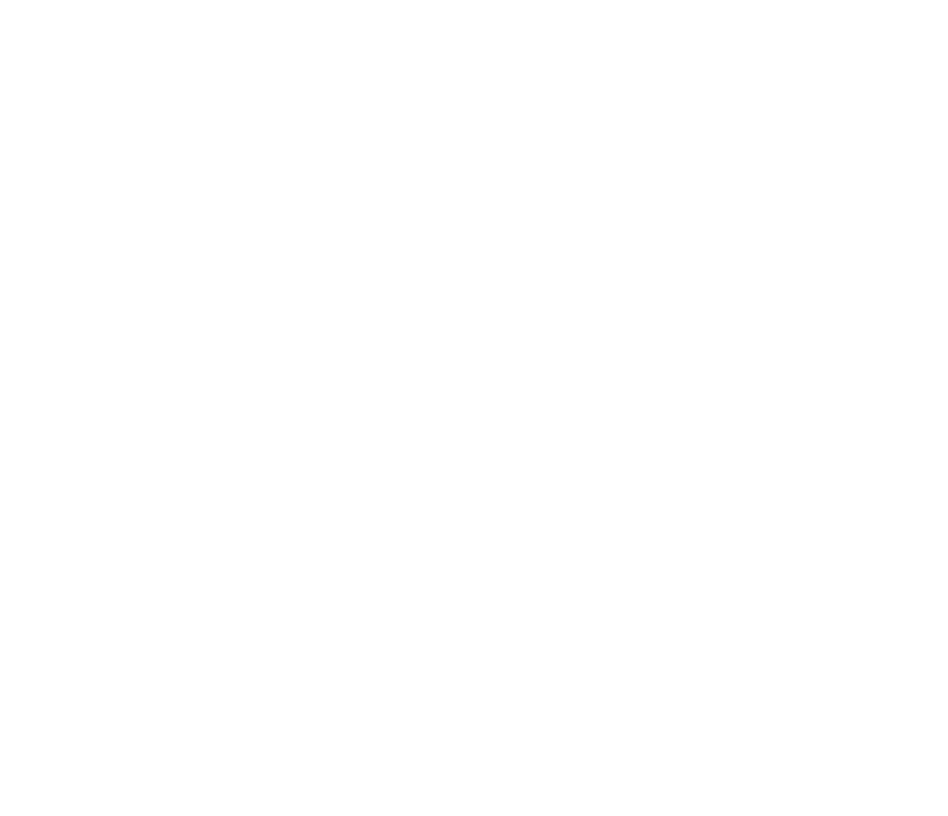
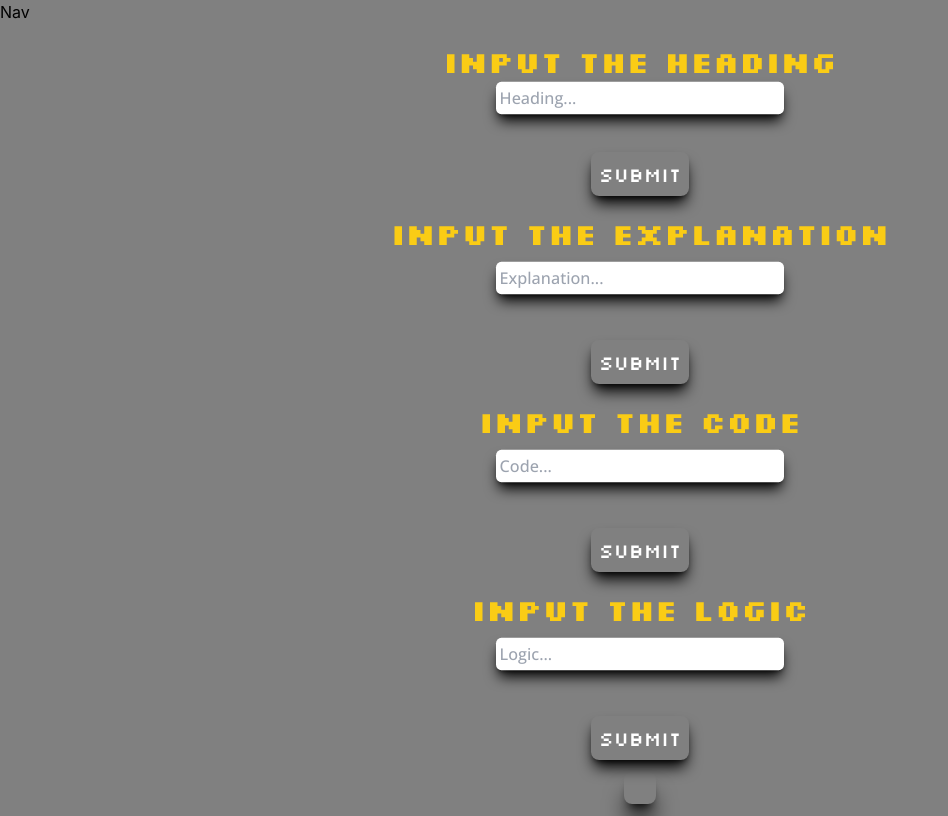
Before and after one commit to Arinji2/Staff-InfoBot, a React (Create React App) app: page /CreateProgram in a window 1280 px wide. Before the commit this address had no page. Shown: the whole page, without its empty margins (0-948 px from the left). Built offline with nearby package versions, Linux system fonts and the light colour scheme.

Commit message:
Add Creator Page for Writers

```diff
--- a/src/App.css
+++ b/src/App.css
@@ -1,38 +1,9 @@
-.App {
-  text-align: center;
+@import url("https://fonts.googleapis.com/css2?family=Open+Sans:wght@500&family=Silkscreen:wght@400;700&display=swap");
+
+.os {
+  font-family: "Silkscreen", cursive;
 }
 
-.App-logo {
-  height: 40vmin;
-  pointer-events: none;
+.content {
+  font-family: "Open Sans", sans-serif;
 }
-
-@media (prefers-reduced-motion: no-preference) {
-  .App-logo {
-    animation: App-logo-spin infinite 20s linear;
-  }
-}
-
-.App-header {
-  background-color: #282c34;
-  min-height: 100vh;
-  display: flex;
-  flex-direction: column;
-  align-items: center;
-  justify-content: center;
-  font-size: calc(10px + 2vmin);
-  color: white;
-}
-
-.App-link {
-  color: #61dafb;
-}
-
-@keyframes App-logo-spin {
-  from {
-    transform: rotate(0deg);
-  }
-  to {
-    transform: rotate(360deg);
-  }
-}
--- a/src/App.js
+++ b/src/App.js
@@ -1,15 +1,17 @@
-import logo from "./logo.svg";
 import { BrowserRouter as Router, Routes, Route } from "react-router-dom";
 import "./App.css";
 import Nav from "./components/nav";
 import Home from "./pages/home";
+import Creator from "./pages/programs/creator";
 
 function App() {
   return (
     <div className="App">
       <Router>
+        <Nav />
         <Routes>
           <Route path="/" element={<Home />}></Route>
+          <Route path="/CreateProgram" element={<Creator />}></Route>
         </Routes>
       </Router>
     </div>
--- /dev/null
+++ b/src/firebase-config.js
@@ -0,0 +1,19 @@
+import { initializeApp } from "firebase/app";
+import { getAuth } from "firebase/auth";
+import { getFirestore } from "firebase/firestore";
+import { getStorage } from "firebase/storage";
+const firebaseConfig = {
+  apiKey: "AIzaSyBidIYxmER28Jqw4ztc_OEydKbpFN88oBk",
+  authDomain: "auth.infobot.uk",
+  projectId: "auth-2216a",
+  storageBucket: "auth-2216a.appspot.com",
+  messagingSenderId: "83891577277",
+  appId: "1:83891577277:web:c18d2fd106a505a4aa72d4",
+  measurementId: "G-3K94M7NV6Y",
+};
+
+// Initialize Firebase
+export const app = initializeApp(firebaseConfig);
+export const auth = getAuth(app);
+export const db = getFirestore(app);
+export const storage = getStorage(app);
--- a/src/pages/home.js
+++ b/src/pages/home.js
@@ -1,5 +1,5 @@
 import React from "react";
-import Hero from "../assets/pictures/Hero.png";
+
 import "./pages.css";
 function Home() {
   return (
--- a/src/pages/pages.css
+++ b/src/pages/pages.css
@@ -2,3 +2,7 @@
   background-image: url("../assets/pictures/Hero.png");
   background-size: cover;
 }
+
+body {
+  background-color: gray;
+}
--- /dev/null
+++ b/src/pages/programs/boilerplate.js
@@ -0,0 +1,38 @@
+export const headBoilerPlate = (headItems, head) => {
+  headItems.push("<!DOCTYPE html>");
+  headItems.push('<html lang="en">');
+  headItems.push("<head>");
+  headItems.push(
+    '<link rel="icon" type="image/x-icon" href="/Pictures/favicon.ico" />'
+  );
+  headItems.push(
+    '<meta name="viewport" content="width=device-width, initial-scale=0.7" />'
+  );
+  headItems.push("<title>InfoBot</title>");
+  headItems.push('<link rel="stylesheet" href="styles.css" />');
+  headItems.push("</head>");
+  headItems.push("<body>");
+  headItems.push('<h1 class="heading">' + head + "</h1>");
+  headItems.push("<h3>What is a " + head + "?</h3>");
+};
+
+export const explainBoilerPlate = (explainItems, explain, head) => {
+  explainItems.push('<div class="code">');
+  explainItems.push('<h2 id="animate-info">Code For ' + head + "</h2>");
+  explainItems.push("</div>");
+  explainItems.push('<div class="container" id="animate-info">');
+  explainItems.push('<div class="code-text" id="animate-info">');
+};
+
+export const logicBoilerPlate = (logicItems, logic, head) => {
+  logicItems.push("</div>");
+  logicItems.push("</div>");
+  logicItems.push("</div>");
+  logicItems.push(
+    '<h3 class="logic-text" id="animate-info">' + logic + "</h3>"
+  );
+  logicItems.push("</div>");
+  logicItems.push('<script src="scripts.js"></script>');
+  logicItems.push("</body>");
+  logicItems.push("</html>");
+};
--- a/src/pages/programs/creator.js
+++ b/src/pages/programs/creator.js
@@ -0,0 +1,152 @@
+import "../pages.css";
+
+import { useState } from "react";
+import {
+  explainBoilerPlate,
+  headBoilerPlate,
+  logicBoilerPlate,
+} from "../programs/boilerplate";
+export default function Creator() {
+  const [head, setHead] = useState("");
+  const [headItems] = useState([]);
+  const [explainItems] = useState([]);
+  const [logicItems] = useState([]);
+  const [codeItems] = useState([]);
+  const inputHeading = () => {
+    let headTemp = document.getElementById("heading").value;
+    setHead(document.getElementById("heading").value);
+    let parent = document.getElementById("codeBox");
+    headBoilerPlate(headItems, headTemp);
+    headItems.forEach((e) => {
+      let tag = document.createElement("p");
+      let content = document.createTextNode(e);
+      tag.appendChild(content);
+      parent.appendChild(tag);
+    });
+  };
+  const inputExplanation = () => {
+    let explain = document.getElementById("explanation").value;
+    let parent = document.getElementById("codeBox");
+    explainItems.push("<h3>" + explain + "</h3>");
+    explainBoilerPlate(explainItems, explain, head);
+    explainItems.forEach((e) => {
+      let tag = document.createElement("p");
+      let content = document.createTextNode(e);
+      tag.appendChild(content);
+      parent.appendChild(tag);
+    });
+  };
+
+  const inputCode = () => {
+    let tempCodeItems = [];
+    let code = document.getElementById("code").value;
+    let parent = document.getElementById("codeBox");
+    tempCodeItems = code.split("         ");
+    tempCodeItems.forEach((e) => {
+      codeItems.push("<p>" + e.trim() + "</p>");
+    });
+    codeItems.forEach((e) => {
+      let tag = document.createElement("p");
+      let content = document.createTextNode(e);
+      tag.appendChild(content);
+      parent.appendChild(tag);
+    });
+  };
+  const inputLogic = () => {
+    let logic = document.getElementById("logic").value;
+    let parent = document.getElementById("codeBox");
+    logicBoilerPlate(logicItems, logic, head);
+    logicItems.forEach((e) => {
+      let tag = document.createElement("p");
+      let content = document.createTextNode(e);
+      tag.appendChild(content);
+      parent.appendChild(tag);
+    });
+  };
+  const copyToClipboard = () => {
+    let textParent = document.getElementById("codeBox");
+    let text = document.getElementById("codeBox").innerText;
+    let textCopy = text;
+    navigator.clipboard.writeText(text);
+    textParent.style.backgroundColor = "yellowgreen";
+    textParent.style.fontSize = "20px";
+    textParent.style.fontFamily = "Silkscreen";
+    textParent.innerText = "Copied Successfully!";
+    setTimeout(() => {
+      textParent.innerText = textCopy;
+      textParent.style.backgroundColor = "grey";
+      textParent.style.fontSize = "14px";
+      textParent.style.lineHeight = "20px";
+      textParent.style.fontFamily = "Open Sans";
+    }, 2000);
+  };
+  return (
+    <div className="text-center text-3xl text-white flex flex-col items-center justify-center">
+      <h1 className="text-yellow-400 os font-bold text-2xl md:text-3xl mt-5">
+        Input the Heading
+      </h1>
+      <input
+        placeholder="Heading..."
+        id="heading"
+        className="rounded-md p-1  shadow-lg shadow-black content text-lg text-black outline-none scale-90 md:hover:scale-100 md:focus:scale-100 hover:shadow-md focus:shadow-md hover:shadow-yellow-400 focus:shadow-yellow-400 w-screen md:w-3/12 transition-all ease-in-out duration-500"
+      ></input>
+      <br></br>
+      <button
+        onClick={inputHeading}
+        className=" p-2 rounded-lg text-xl shadow-black shadow-lg hover:shadow-md hover:shadow-black os"
+      >
+        Submit
+      </button>
+      <h1 className="text-yellow-400 os font-bold text-2xl md:text-3xl mt-5">
+        Input the Explanation
+      </h1>
+      <input
+        placeholder="Explanation..."
+        id="explanation"
+        className="rounded-md p-1 m-2 shadow-lg shadow-black content text-lg text-black outline-none scale-90 md:hover:scale-100 md:focus:scale-100 hover:shadow-md focus:shadow-md hover:shadow-yellow-400 focus:shadow-yellow-400 w-screen md:w-3/12 transition-all ease-in-out duration-500"
+      ></input>
+      <br></br>
+      <button
+        onClick={inputExplanation}
+        className=" p-2 rounded-lg text-xl shadow-black shadow-lg hover:shadow-md hover:shadow-black os"
+      >
+        Submit
+      </button>
+      <h1 className="text-yellow-400 os font-bold text-2xl md:text-3xl mt-5">
+        Input the Code
+      </h1>
+      <input
+        placeholder="Code..."
+        id="code"
+        className="rounded-md p-1 m-2 shadow-lg shadow-black content text-lg text-black outline-none scale-90 md:hover:scale-100 md:focus:scale-100 hover:shadow-md focus:shadow-md hover:shadow-yellow-400 focus:shadow-yellow-400 w-screen md:w-3/12 transition-all ease-in-out duration-500"
+      ></input>
+      <br></br>
+      <button
+        onClick={inputCode}
+        className=" p-2 rounded-lg text-xl shadow-black shadow-lg hover:shadow-md hover:shadow-black os"
+      >
+        Submit
+      </button>
+      <h1 className="text-yellow-400 os font-bold text-2xl md:text-3xl mt-5">
+        Input the Logic
+      </h1>
+      <input
+        placeholder="Logic..."
+        id="logic"
+        className="rounded-md p-1 m-2 shadow-lg shadow-black content text-lg text-black outline-none scale-90 md:hover:scale-100 md:focus:scale-100 hover:shadow-md focus:shadow-md hover:shadow-yellow-400 focus:shadow-yellow-400 w-screen md:w-3/12 transition-all ease-in-out duration-500"
+      ></input>
+      <br></br>
+      <button
+        onClick={inputLogic}
+        className=" p-2 rounded-lg text-xl shadow-black shadow-lg hover:shadow-md hover:shadow-black os"
+      >
+        Submit
+      </button>
+      <div
+        onClick={copyToClipboard}
+        id="codeBox"
+        className="content text-sm m-3 break-words shadow-xl shadow-black rounded-lg p-4 transition-all ease-in-out duration-500"
+      ></div>
+    </div>
+  );
+}
```
Also changed, not shown: package.json (+8 -0 lines), 1 other file (tests, documents, lock files or other folders).
